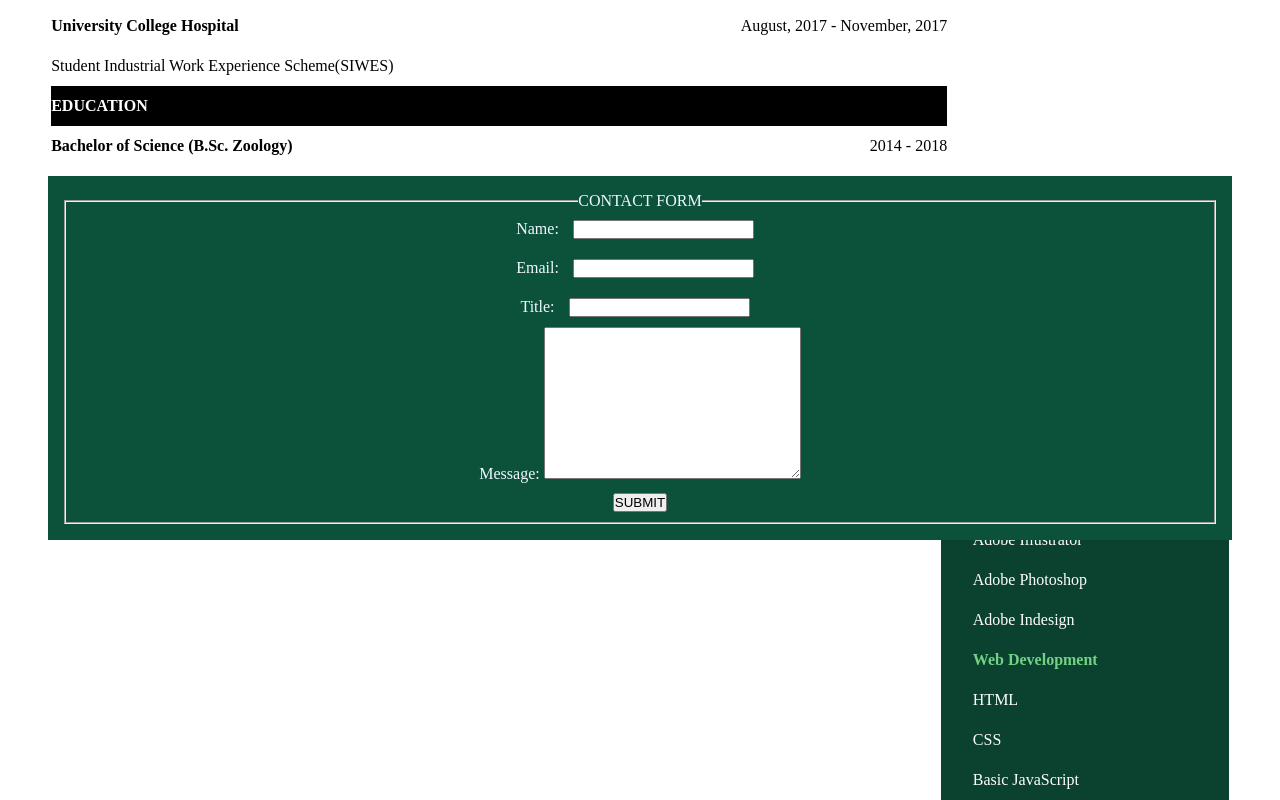
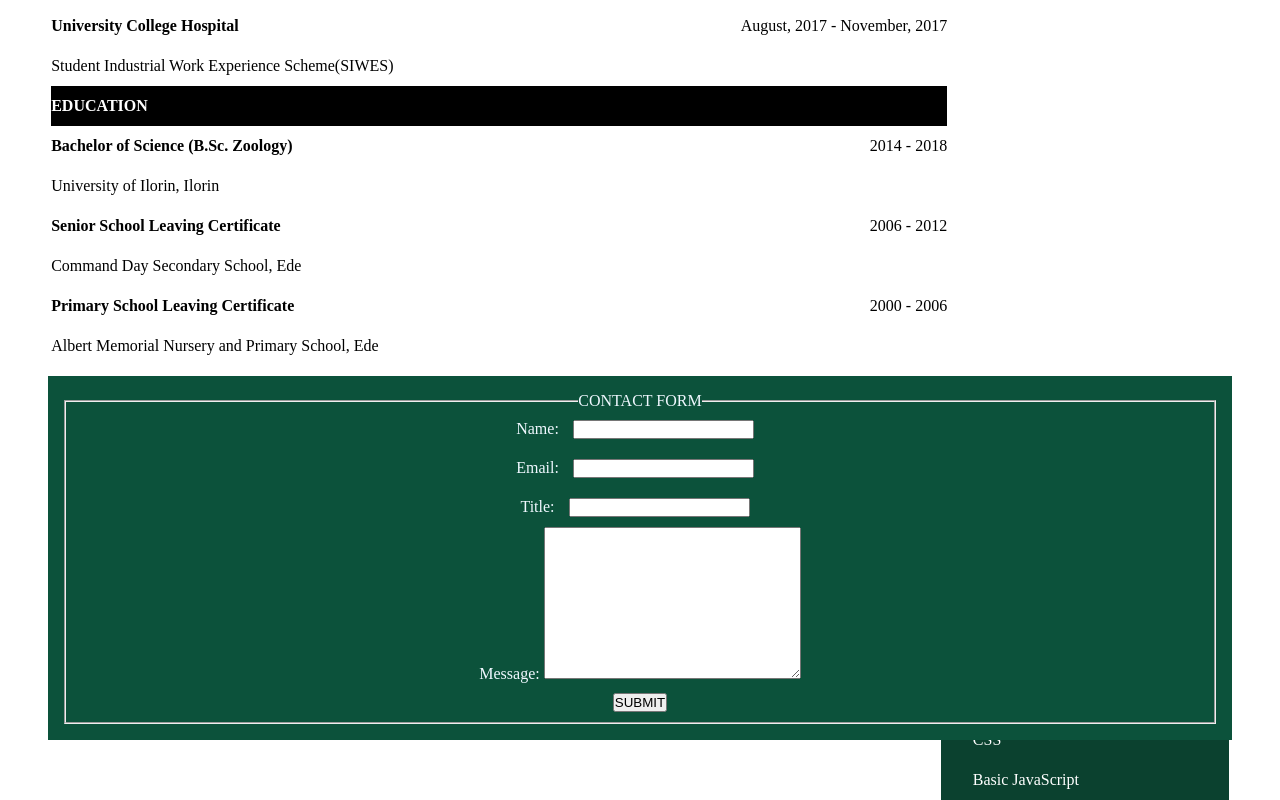
Before and after one commit to soa-salami/StartdotNg, a plain HTML site: page index.html in a window 1280 px wide. Shown: the part 1093-1893 px from the top of the page. Drawn offline with Linux system fonts and the light colour scheme.

Commit message:
Update style.css

```diff
--- a/style.css
+++ b/style.css
@@ -62,7 +62,7 @@ form{
     font-size: 1em;
     margin: 10px auto;
     position: relative;
-    top: 1000px;
+    top: 1200px;
 }
 input{
     margin: 10px;
```
